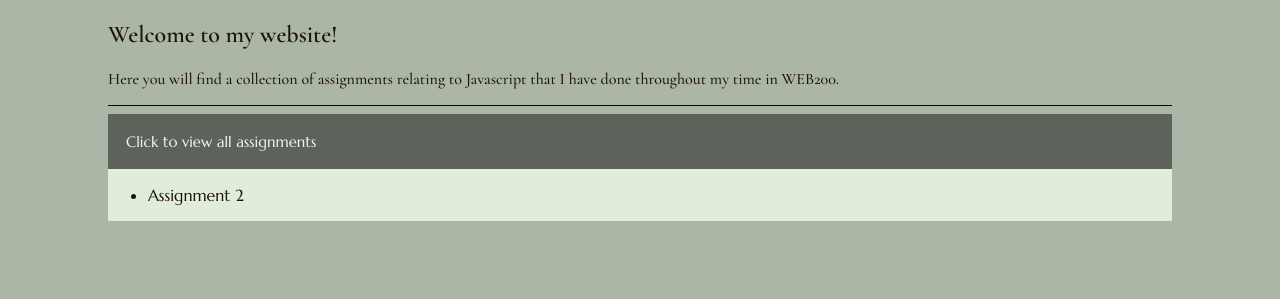
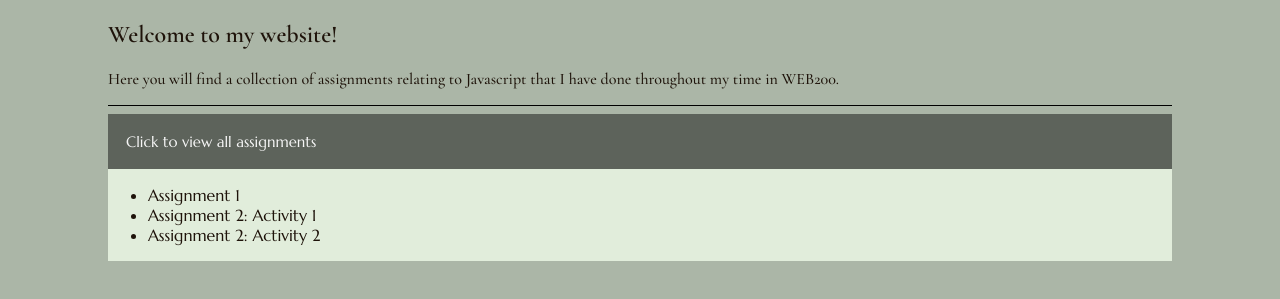
Before and after one commit to aescobedo01/web200, a plain HTML site: page index.html in a window 1280 px wide. Both pictures are taken after a click on the button "Click to view all assignments". Shown: the part 111-410 px from the top of the page. Drawn offline with nearby package versions, Linux system fonts and the light colour scheme.

Commit message:
hellooooo

```diff
--- a/index.html
+++ b/index.html
@@ -31,7 +31,9 @@ WEB 200-->
             <button type="button" class="collapsible">Click to view all assignments</button>
             <div class="content">
                 <ul>
-                    <li><a class="links" href="web200/assignment2/activity2.html">Assignment 2</a></li>
+                    <li><a class="links" href="web200/assignment1/index.html">Assignment 1</a></li>
+                    <li><a class="links" href="web200/assignment2/activity1.html">Assignment 2: Activity 1</a></li>
+                    <li><a class="links" href="web200/assignment2/activity2.html">Assignment 2: Activity 2</a></li>
                 </ul>
             </div>
         </div>
--- a/styles.css
+++ b/styles.css
@@ -56,6 +56,10 @@ div.content {
     text-decoration: none;
   }
 
+  a:visited {
+    color: #1E130A;
+  }
+
 div.content:hover {
     background-color: #1E130A;
     color: rgb(225, 237, 219);
```
Also changed, not shown: web200/assignment2/activity1.html (+1 -0 lines), web200/assignment2/activity2.html (+1 -0 lines).
